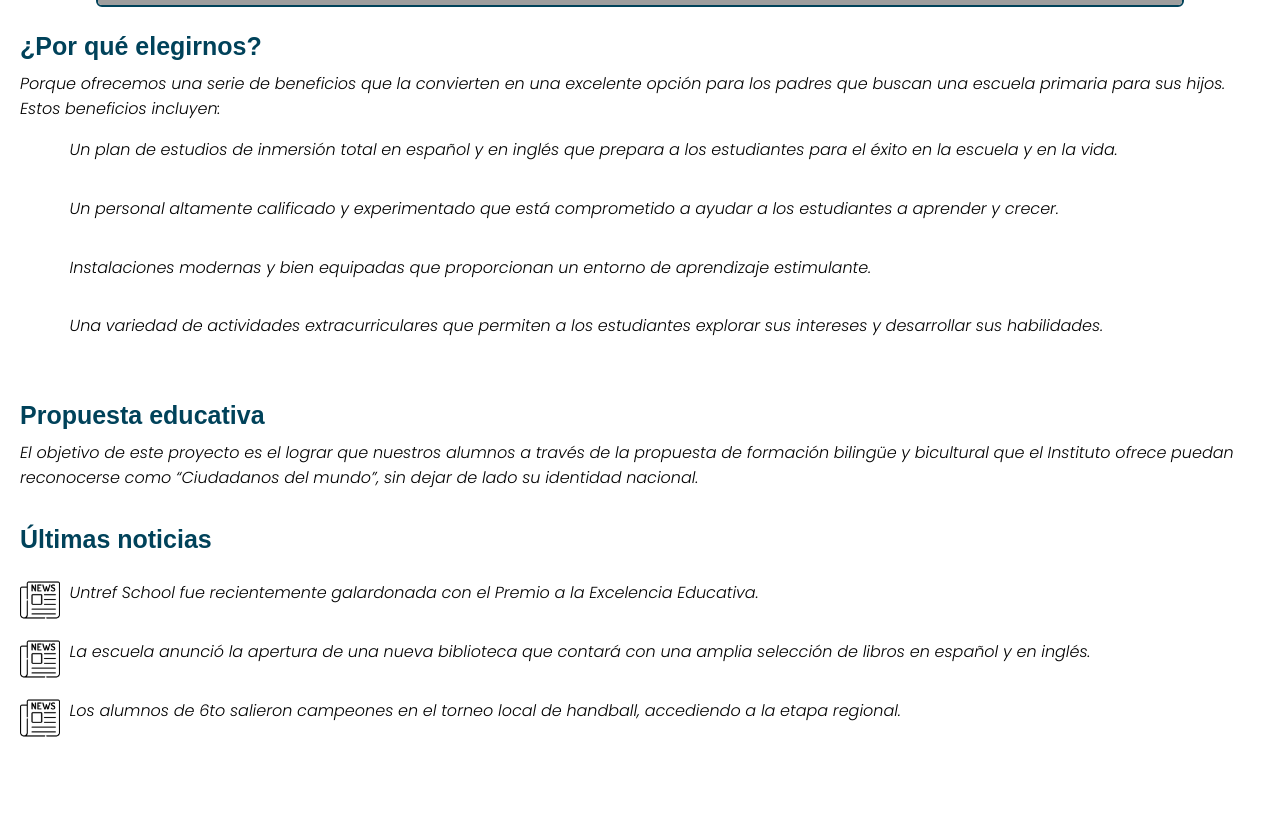
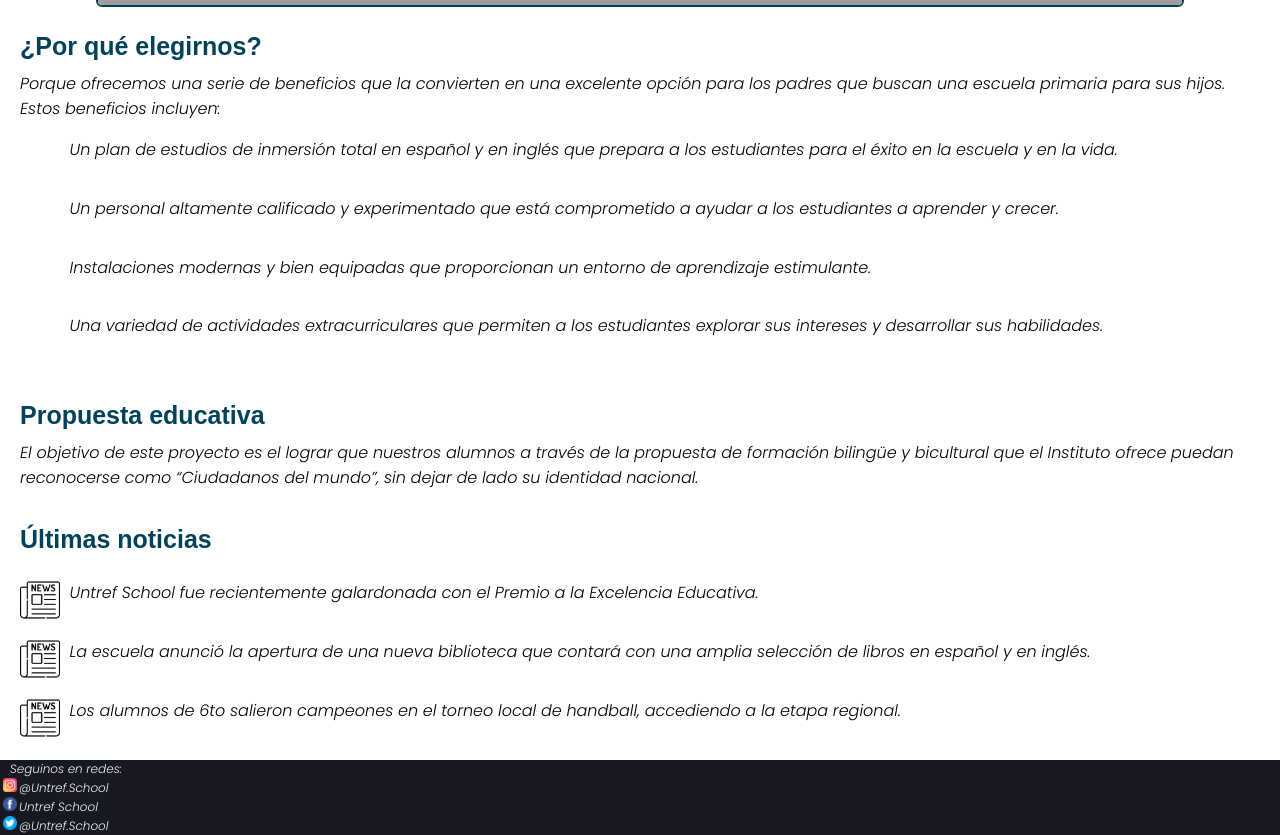
Before and after one commit to fede90re/proyecto-integrador-web-untrefschool, a plain HTML site: page index.html in a window 1280 px wide. Shown: the part 1004-1839 px from the top of the page. Before the commit the page ends 1764 px from the top, so only its background shows below. Drawn offline with Linux system fonts and the light colour scheme; grey boxes are pictures that could not be loaded; a web font is replaced by a local one.

Commit message:
agrego redes del footer

```diff
--- a/index.html
+++ b/index.html
@@ -107,7 +107,25 @@
         </section>
     </main>
     <!--Acá comienza el Footer-->
-    <footer></footer>
+    <footer class="footer">
+        <article>
+            <section class="redes">
+                <div class="title-footer">Seguinos en redes:</div>
+                <div><img src="/public/img/instagram.png" alt="" class="logos-redes">@Untref.School
+                </div>
+                <div><img src="/public/img/facebook.png" alt="" class="logos-redes">Untref School
+                </div>
+                <div><img src="/public/img/twitter.png" alt="" class="logos-redes">@Untref.School
+                </div>
+            </section>
+            <section class="title">
+                <div></div>
+            </section>
+            <section class="contacto">
+                <div></div>
+            </section>
+        </article>
+    </footer>
 </body>
 
 </html>
--- a/public/css/index.css
+++ b/public/css/index.css
@@ -103,6 +103,33 @@ article>div>ul {
     margin-top: 1rem;
 }
 
+/* FOOTER */
+
+.footer {
+background-color: #181823;
+color: #eff5f5;
+}
+
+.title-footer {
+padding: 0 10px;
+}
+
+.logos-redes {
+    width: 1rem;
+    padding-right: 2px;
+    margin-left: 3px;
+}
+.redes {
+font-size: 12px;
+}
+
+.contacto {
+
+}
+
+
+
+
 /* MEDIA QUERY TABLET*/
 
 @media (min-width:768px){
```
Also changed, not shown: public/img/facebook.png (added), public/img/instagram.png (added), public/img/twitter.png (added).
